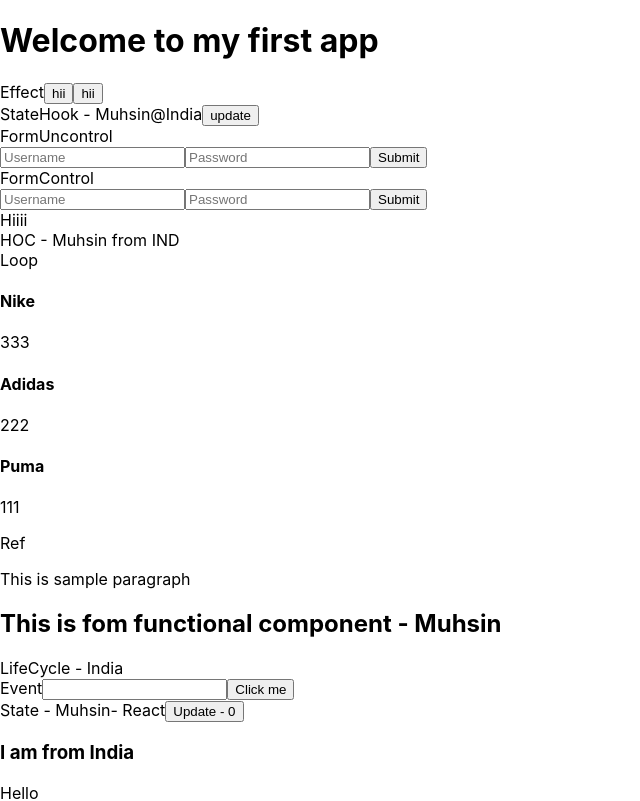
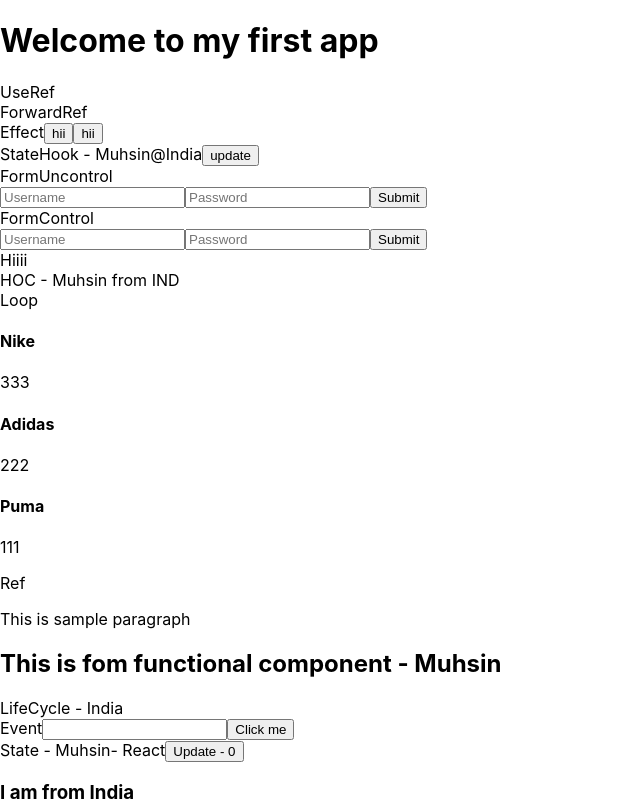
Before and after one commit to paravathmuhsin/react-basics, a React (Create React App) app: page / in a window 1280 px wide. Shown: the top 801 px of the page, without its empty margins (0-640 px from the left). Built offline with nearby package versions, Linux system fonts and the light colour scheme.

Commit message:
forward ref

```diff
--- a/src/App.js
+++ b/src/App.js
@@ -12,12 +12,14 @@ import FormControl from "./FormControl";
 import FormUncontrol from "./FormUncontrol";
 import StateHook from "./StateHook";
 import Effect from "./Effect";
+import UseRef from "./UseRef";
 class App extends Component {
   render() {
     const country = "India";
     return (
       <>
         <h1>Welcome to my first app</h1>
+        <UseRef />
         <Effect />
         <StateHook />
         <FormUncontrol />
--- /dev/null
+++ b/src/ForwardRef.js
@@ -0,0 +1,20 @@
+import React, { forwardRef, useImperativeHandle } from "react";
+
+const ForwardRef = forwardRef((props, ref) => {
+  const ss = () => {
+    console.log("SS");
+  };
+  useImperativeHandle(
+    ref,
+    () => {
+      return {
+        // ... your methods ...
+        ss,
+      };
+    },
+    []
+  );
+  return <div>ForwardRef</div>;
+});
+
+export default ForwardRef;
--- /dev/null
+++ b/src/UseRef.js
@@ -0,0 +1,17 @@
+import React, { useEffect, useRef } from "react";
+import ForwardRef from "./ForwardRef";
+
+const UseRef = () => {
+  const sampleRef = useRef(null);
+  useEffect(() => {
+    console.log(sampleRef.current.ss());
+  }, []);
+  return (
+    <div>
+      UseRef
+      <ForwardRef ref={sampleRef} />
+    </div>
+  );
+};
+
+export default UseRef;
```
